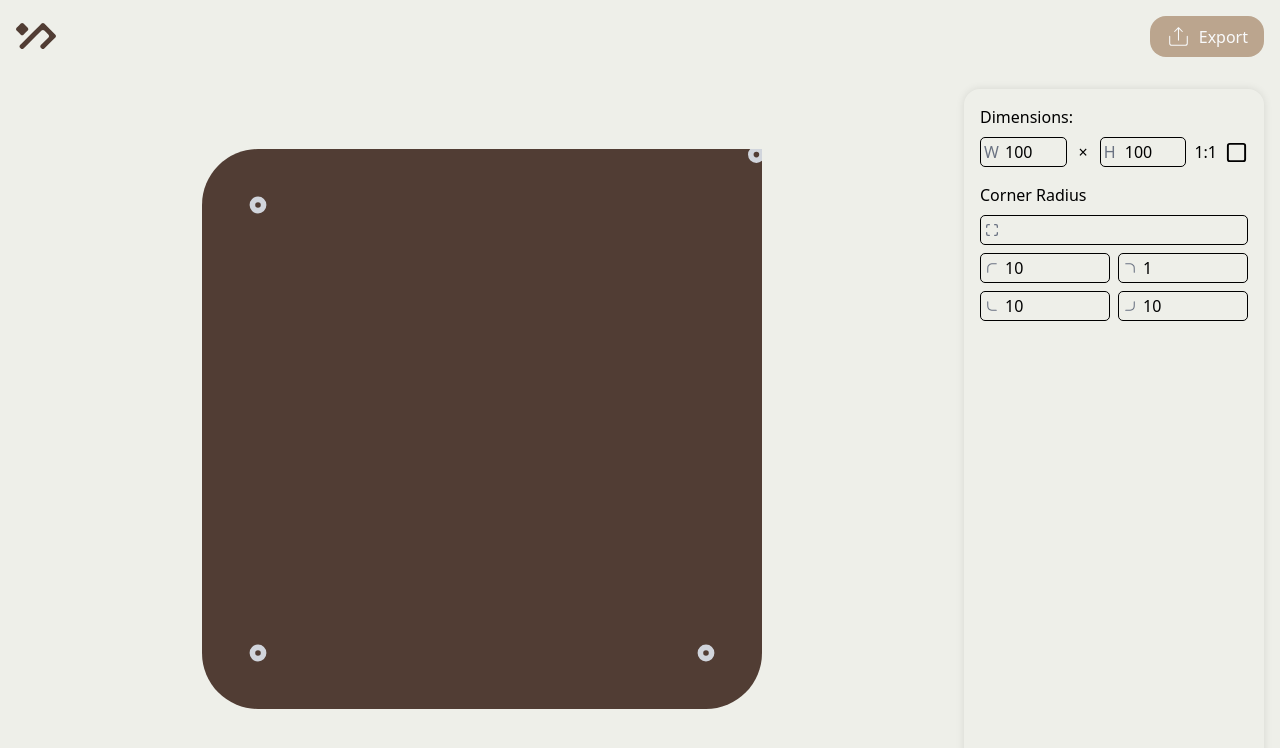
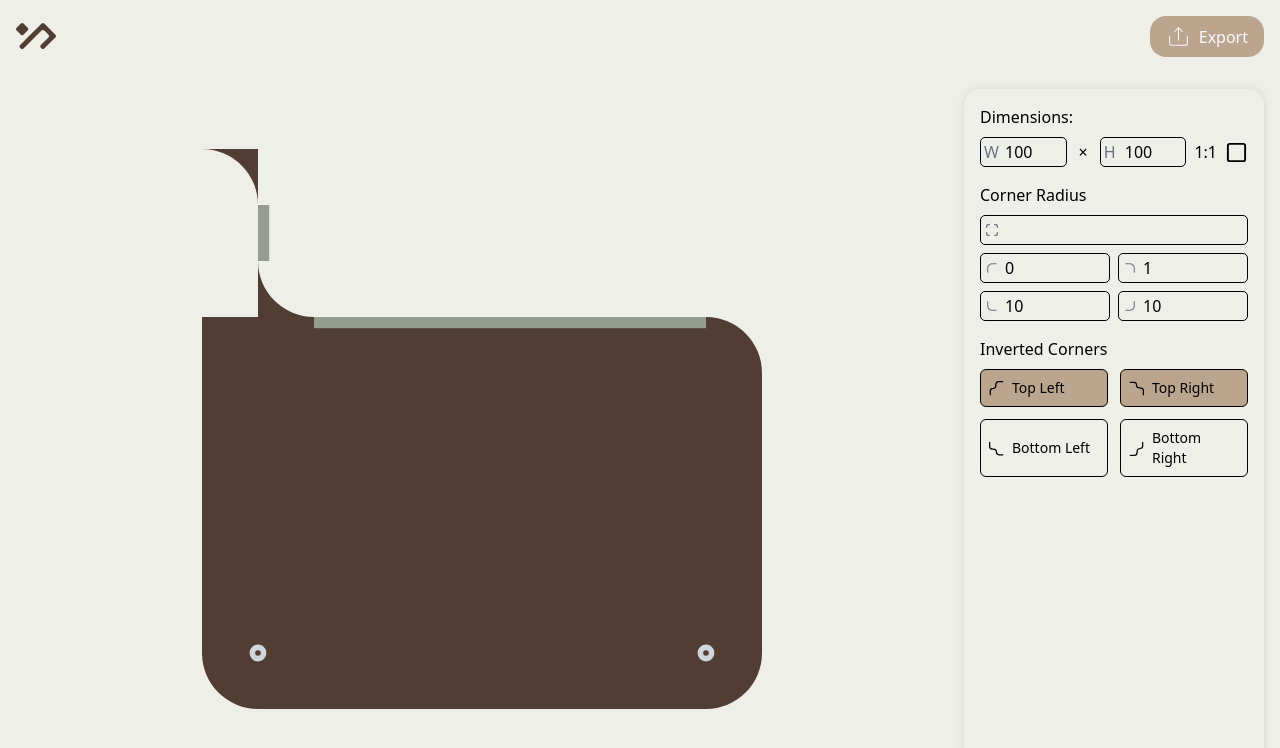
Before and after one commit to ncjpr04/inverted-corners-generator, a React (Vite) app: page / in a window 1280 px wide. Shown: the top 748 px of the page. Built offline with nearby package versions, Linux system fonts and the light colour scheme.

Commit message:
Add toggling inversion controls

```diff
--- a/src/App.tsx
+++ b/src/App.tsx
@@ -7,16 +7,16 @@ import { generatePath } from "./utils/index.ts";
 function App() {
   const [setup, setSetup] = useState({ width: 100, height: 100 });
   const [cornerRadius, setCornerRadius] = useState({
-    tl: 10,
+    tl: 0,
     tr: 1,
     br: 10,
     bl: 10,
   });
   const [invertedCorners, setInvertedCorners] = useState({
-    tl: { width: 10, height: 10, roundness: 20, inverted: false },
-    tr: { width: 10, height: 10, roundness: 20, inverted: false },
-    br: { width: 10, height: 10, roundness: 20, inverted: false },
-    bl: { width: 10, height: 10, roundness: 20, inverted: false },
+    tl: { width: 10, height: 30, roundness: 0, inverted: true },
+    tr: { width: 90, height: 30, roundness: 10, inverted: true },
+    br: { width: 10, height: 10, roundness: 10, inverted: false },
+    bl: { width: 20, height: 20, roundness: 10, inverted: false },
   });
   const [pathCode, setPathCode] = useState("");
 
@@ -41,6 +41,7 @@ function App() {
             <Handlers
               cornerRadius={cornerRadius}
               setCornerRadius={setCornerRadius}
+              invertedCorners={invertedCorners}
               setup={setup}
             />
           </svg>
@@ -51,6 +52,8 @@ function App() {
           setSetup={setSetup}
           cornerRadius={cornerRadius}
           setCornerRadius={setCornerRadius}
+          invertedCorners={invertedCorners}
+          setInvertedCorners={setInvertedCorners}
         />
       </main>
     </>
--- /dev/null
+++ b/src/assets/InvertedTopRightCorner.tsx
@@ -0,0 +1,24 @@
+const InvertedTopRightCorner = ({
+  size = 15,
+  rotation = 0,
+  color = "#000",
+}) => {
+  return (
+    <svg
+      width={size}
+      height={size}
+      viewBox="0 0 12 12"
+      fill="none"
+      xmlns="http://www.w3.org/2000/svg"
+      style={{ transform: `rotate(${rotation}deg)` }}
+    >
+      <path
+        d="M1 1H4.07143C5.13655 1 6 1.86345 6 2.92857V2.92857C6 4.34873 7.15127 5.5 8.57143 5.5H9.14286C10.4447 5.5 11.5 6.55533 11.5 7.85714V11"
+        stroke={color}
+        strokeLinecap="round"
+      />
+    </svg>
+  );
+};
+
+export default InvertedTopRightCorner;
--- a/src/components/Controllers.tsx
+++ b/src/components/Controllers.tsx
@@ -1,4 +1,4 @@
-import { useEffect, useRef, useState } from "react";
+import { useRef, useState } from "react";
 import { constraint, gcd } from "../utils";
 import {
   TbBorderCorners,
@@ -12,12 +12,15 @@ import {
   RxCornerTopLeft,
   RxCornerTopRight,
 } from "react-icons/rx";
+import InvertedTopRightCorner from "../assets/InvertedTopRightCorner";
 
 interface Props {
   setup: Setup;
   setSetup: React.Dispatch<React.SetStateAction<Setup>>;
   cornerRadius: CornerRadius;
   setCornerRadius: React.Dispatch<React.SetStateAction<CornerRadius>>;
+  invertedCorners: InvertedCorners;
+  setInvertedCorners: React.Dispatch<React.SetStateAction<InvertedCorners>>;
 }
 interface InputProps extends React.InputHTMLAttributes<HTMLInputElement> {
   icon?: React.ReactElement;
@@ -44,11 +47,23 @@ const Input = ({ icon, ...rest }: InputProps) => {
   );
 };
 
+interface CheckBoxProps extends React.InputHTMLAttributes<HTMLInputElement> {
+  icon?: React.ReactElement;
+}
+const CheckBox = ({ icon, children, ...rest }: CheckBoxProps) => (
+  <label className="border flex text-sm gap-2 items-center cursor-pointer has-checked:bg-frappe p-2 rounded-md">
+    {icon} {children}
+    <input type="checkbox" {...rest} className="sr-only" />
+  </label>
+);
+
 const Controllers = ({
   setup,
   setSetup,
   setCornerRadius,
   cornerRadius,
+  invertedCorners,
+  setInvertedCorners,
 }: Props) => {
   const [aspectRatio, setAspectRatio] = useState(
     gcd(setup.width, setup.height)
@@ -100,6 +115,13 @@ const Controllers = ({
     }));
   };
 
+  const toggleInversion = (corner: keyof InvertedCorners) => {
+    setInvertedCorners((prev) => ({
+      ...prev,
+      [corner]: { ...prev[corner], inverted: !prev[corner].inverted },
+    }));
+  };
+
   return (
     <div className="rounded-2xl flex flex-col gap-4 shadow-[0_0_9px_rgb(0_0_0_/_.1)] md:h-[85vh] p-4">
       <div>
@@ -127,7 +149,7 @@ const Controllers = ({
             />
             <button className="sr-only" />
           </form>
-          <p className="flex items-center gap-2">
+          <p className="flex ml-auto items-center gap-2">
             {setup.width / aspectRatio}:{setup.height / aspectRatio}
             {setup.width == setup.height ? (
               <TbSquare size={23} />
@@ -184,6 +206,43 @@ const Controllers = ({
           </div>
         </form>
       </div>
+
+      <div>
+        <h2 className="mb-2">Inverted Corners</h2>
+        <div className="grid grid-cols-2 gap-3">
+          <CheckBox
+            checked={invertedCorners.tl.inverted}
+            onChange={() => toggleInversion("tl")}
+            icon={<InvertedTopRightCorner rotation={-90} />}
+          >
+            Top Left
+          </CheckBox>
+
+          <CheckBox
+            checked={invertedCorners.tr.inverted}
+            onChange={() => toggleInversion("tr")}
+            icon={<InvertedTopRightCorner />}
+          >
+            Top Right
+          </CheckBox>
+
+          <CheckBox
+            checked={invertedCorners.bl.inverted}
+            onChange={() => toggleInversion("bl")}
+            icon={<InvertedTopRightCorner rotation={180} />}
+          >
+            Bottom Left
+          </CheckBox>
+
+          <CheckBox
+            checked={invertedCorners.br.inverted}
+            onChange={() => toggleInversion("br")}
+            icon={<InvertedTopRightCorner rotation={90} />}
+          >
+            Bottom Right
+          </CheckBox>
+        </div>
+      </div>
     </div>
   );
 };
--- a/src/components/Handlers.tsx
+++ b/src/components/Handlers.tsx
@@ -5,9 +5,15 @@ interface Props {
   cornerRadius: CornerRadius;
   setCornerRadius: React.Dispatch<React.SetStateAction<CornerRadius>>;
   setup: Setup;
+  invertedCorners: InvertedCorners;
 }
 
-const Handlers = ({ cornerRadius, setCornerRadius, setup }: Props) => {
+const Handlers = ({
+  cornerRadius,
+  setCornerRadius,
+  setup,
+  invertedCorners,
+}: Props) => {
   const activeHandler = useRef<number>(null);
   const circlesRef = useRef<SVGGElement>(null);
   const lastMouse = useRef({ x: 0, y: 0 });
@@ -81,27 +87,62 @@ const Handlers = ({ cornerRadius, setCornerRadius, setup }: Props) => {
   }, []);
 
   return (
+    <>
       <g ref={circlesRef} className="fill-coffee stroke-gray-300">
-      <circle data-index={0} cx={cornerRadius.tl} cy={cornerRadius.tl} r="1" />
+        {!invertedCorners.tl.inverted && (
+          <circle
+            data-index={0}
+            cx={cornerRadius.tl}
+            cy={cornerRadius.tl}
+            r="1"
+          />
+        )}
+        {!invertedCorners.tr.inverted && (
           <circle
             data-index={1}
             cx={setup.width - cornerRadius.tr}
             cy={cornerRadius.tr}
             r="1"
           />
+        )}
+        {!invertedCorners.br.inverted && (
           <circle
             data-index={2}
             cx={setup.width - cornerRadius.br}
             cy={setup.height - cornerRadius.br}
             r="1"
           />
+        )}
+        {!invertedCorners.bl.inverted && (
           <circle
             data-index={3}
             cx={cornerRadius.bl}
             cy={setup.height - cornerRadius.bl}
             r="1"
           />
+        )}
       </g>
+      {/* Inverted Border Handlers */}
+      <g className="fill-green">
+        <rect
+          className="hover:cursor-n-resize"
+          x={
+            setup.width -
+            invertedCorners.tr.width +
+            invertedCorners.tr.roundness
+          }
+          y={invertedCorners.tr.height}
+          width={invertedCorners.tr.width - invertedCorners.tr.roundness * 2}
+          height={2}
+        />
+        <rect
+          x={setup.width - invertedCorners.tr.width}
+          y={invertedCorners.tr.roundness}
+          width={2}
+          height={invertedCorners.tr.height - invertedCorners.tr.roundness * 2}
+        />
+      </g>
+    </>
   );
 };
 
```
Lines whose indentation alone changed are shown as unchanged.
